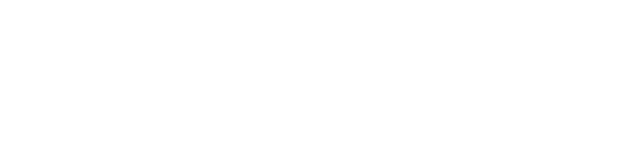
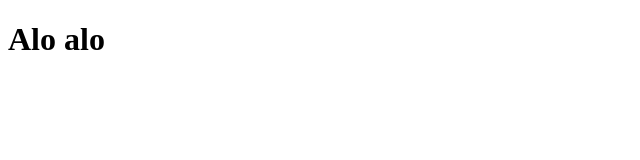
Before and after one commit to VitorFelicioni/projeto-social, a plain HTML site: page index.html in a window 1280 px wide. Shown: the whole page, without its empty margins (0-640 px from the left). Drawn offline with Linux system fonts and the light colour scheme.

Commit message:
pagina principal

```diff
--- a/index.html
+++ b/index.html
@@ -7,6 +7,6 @@
     <title>Projeto Redes Sociais</title>
 </head>
 <body>
-
+    <h1>Alo alo</h1>
 </body>
 </html>
```
